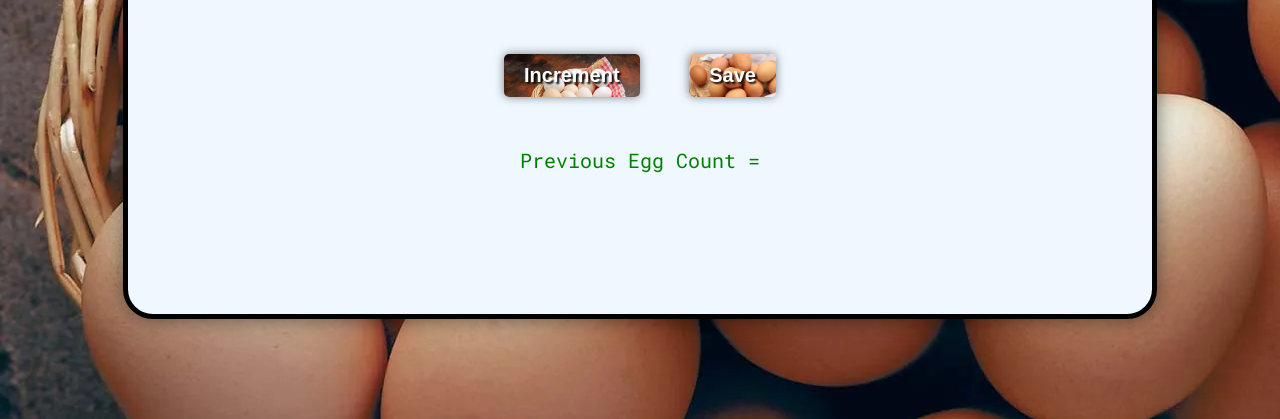
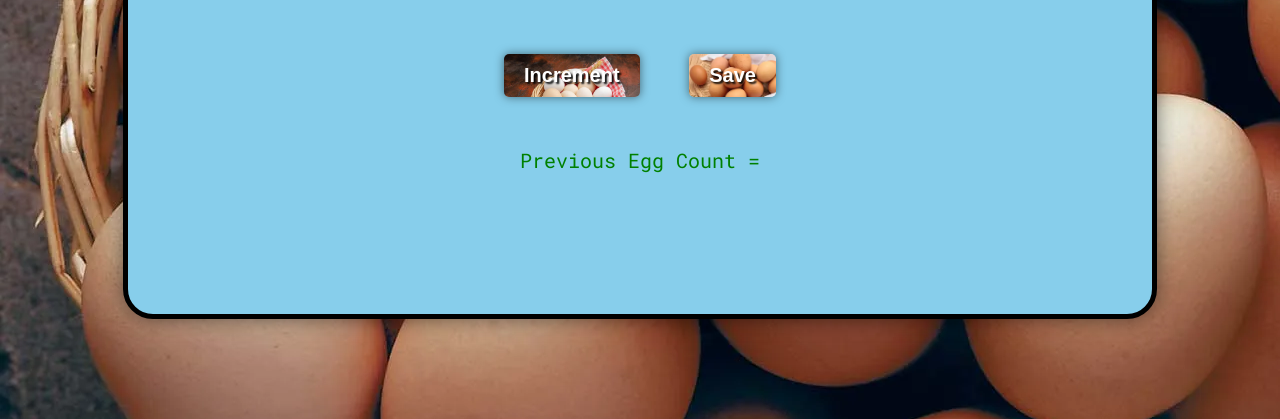
Before and after one commit to na55e/Egg-counter-app, a plain HTML site: page index.html in a window 1280 px wide. Shown: the part 431-850 px from the top of the page. Drawn offline with Linux system fonts and the light colour scheme.

Commit message:
Update styles.css

```diff
--- a/css/styles.css
+++ b/css/styles.css
@@ -10,7 +10,7 @@ body {
 }
 
 .container {
-    background-color: aliceblue;
+    background-color: skyblue;
     width: 80%;
     margin:  100px auto;
     height: 80vh;
```
